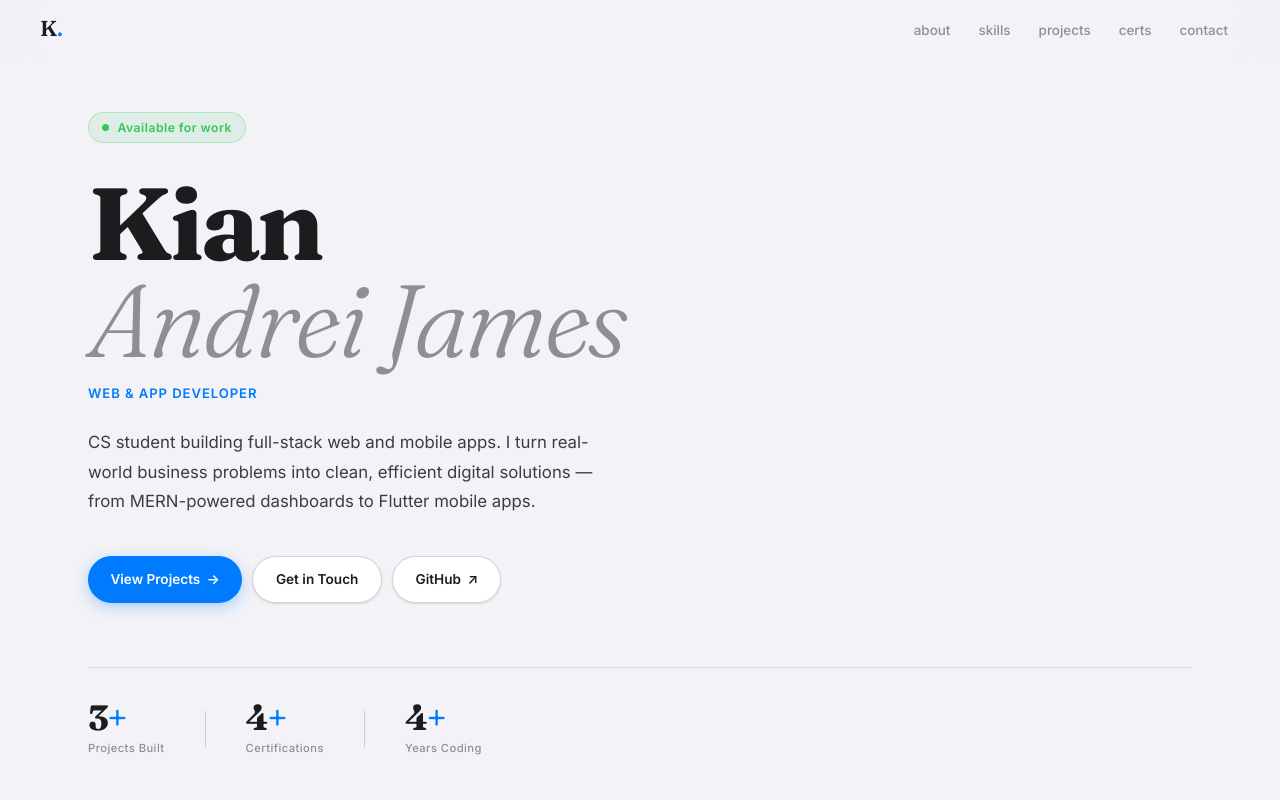
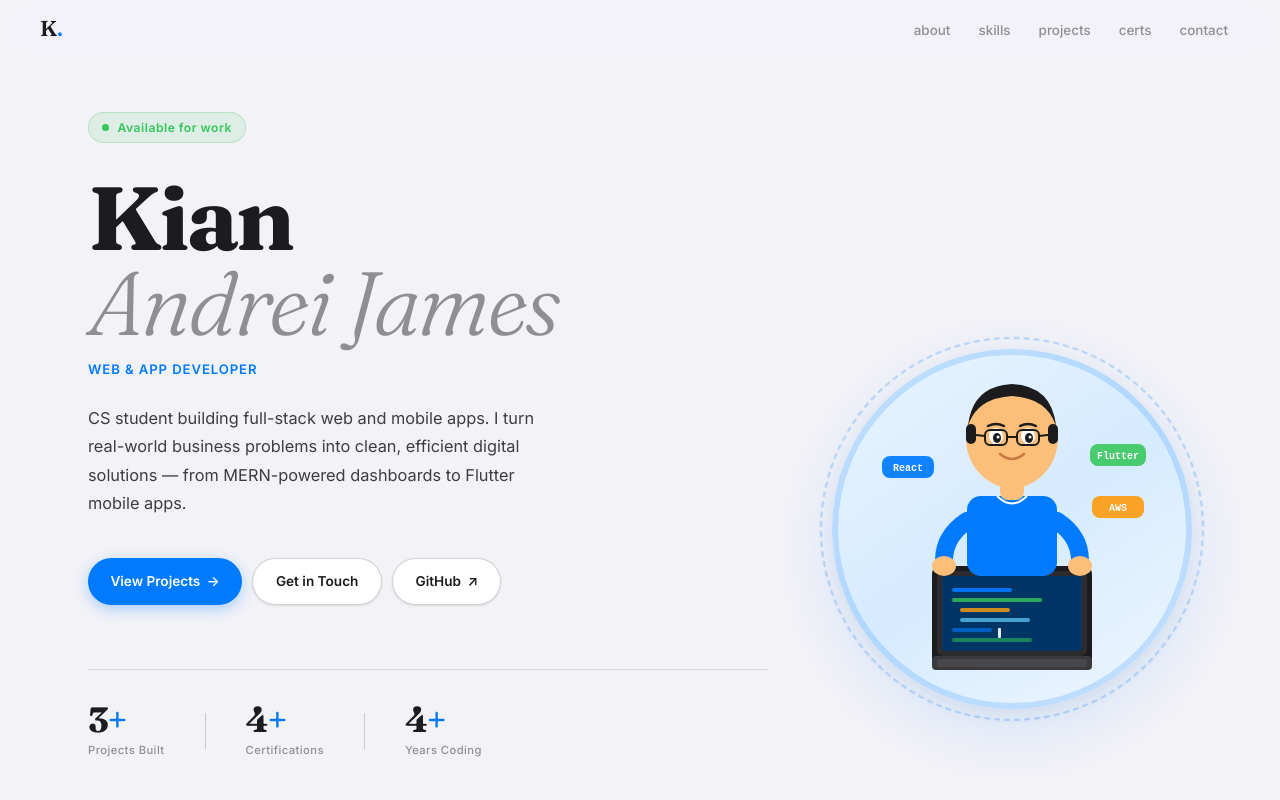
Before and after one commit to Kian-James/My-Portfolio, a React (Vite) app: page / in a window 1280 px wide. Shown: the top 800 px of the page. Built offline with nearby package versions, Linux system fonts and the light colour scheme.

Commit message:
hero change

```diff
--- a/src/components/Hero.module.css
+++ b/src/components/Hero.module.css
@@ -5,9 +5,20 @@
   padding: 7rem 3rem 5rem;
   max-width: 1200px;
   margin: 0 auto;
+  overflow: visible;
 }
 
-.inner { width: 100%; }
+/* Two-column layout */
+.inner {
+  width: 100%;
+  display: grid;
+  grid-template-columns: 1fr auto;
+  align-items: center;
+  gap: 4rem;
+}
+
+/* ── Left column ── */
+.content {}
 
 .tag {
   display: inline-flex;
@@ -35,7 +46,7 @@
 
 .name {
   font-family: var(--font-display);
-  font-size: clamp(3.2rem, 8vw, 6.5rem);
+  font-size: clamp(3rem, 7vw, 6rem);
   font-weight: 700;
   line-height: 0.95;
   letter-spacing: -0.03em;
@@ -59,9 +70,9 @@
 }
 
 .summary {
-  font-size: 1.05rem;
+  font-size: 1.02rem;
   color: var(--text2);
-  max-width: 520px;
+  max-width: 480px;
   line-height: 1.75;
   margin-bottom: 2.5rem;
   animation: fadeUp 0.5s 0.24s ease both;
@@ -158,7 +169,7 @@
   background: var(--bg2);
   border: 0.5px solid var(--border);
   border-radius: var(--radius);
-  max-width: 500px;
+  max-width: 480px;
   box-shadow: var(--shadow-sm);
   animation: fadeUp 0.5s 0.44s ease both;
 }
@@ -190,8 +201,115 @@
   border: 1px solid rgba(0, 122, 255, 0.2);
 }
 
+/* ── Right column: avatar ── */
+.avatarWrap {
+  position: relative;
+  width: 360px;
+  height: 360px;
+  flex-shrink: 0;
+  animation: fadeUp 0.6s 0.2s ease both;
+}
+
+/* Outer decorative ring */
+.avatarRing {
+  position: absolute;
+  inset: -12px;
+  border-radius: 50%;
+  border: 2px dashed rgba(0, 122, 255, 0.25);
+  animation: spin 20s linear infinite;
+}
+
+@keyframes spin {
+  to { transform: rotate(360deg); }
+}
+
+/* The circle */
+.avatarCircle {
+  width: 360px;
+  height: 360px;
+  border-radius: 50%;
+  background: linear-gradient(145deg, #E8F4FF 0%, #D6EBFF 50%, #EEF7FF 100%);
+  border: 3px solid rgba(0, 122, 255, 0.18);
+  position: relative;
+  overflow: visible;  /* key — lets figure overflow */
+  box-shadow:
+    0 20px 60px rgba(0, 122, 255, 0.12),
+    0 4px 20px rgba(0, 0, 0, 0.06);
+}
+
+/* Clip the BOTTOM of the circle only, let top overflow */
+.avatarCircle::after {
+  content: '';
+  position: absolute;
+  inset: 0;
+  border-radius: 50%;
+  box-shadow: inset 0 0 0 3px rgba(0, 122, 255, 0.18);
+  pointer-events: none;
+  z-index: 2;
+}
+
+/* Figure container — positioned so head pokes above circle */
+.avatarFigure {
+  position: absolute;
+  bottom: 0;
+  left: 50%;
+  transform: translateX(-50%);
+  width: 280px;
+  z-index: 3;
+}
+
+.coderSvg {
+  width: 100%;
+  height: auto;
+  display: block;
+}
+
+/* Floating badge animations */
+.avatarFigure svg g:nth-child(1) {
+  animation: floatA 3s ease-in-out infinite;
+}
+.avatarFigure svg g:nth-child(2) {
+  animation: floatB 3.5s ease-in-out infinite;
+}
+.avatarFigure svg g:nth-child(3) {
+  animation: floatC 4s ease-in-out infinite;
+}
+
+@keyframes floatA {
+  0%, 100% { transform: translateY(0px); }
+  50% { transform: translateY(-6px); }
+}
+@keyframes floatB {
+  0%, 100% { transform: translateY(0px); }
+  50% { transform: translateY(-8px); }
+}
+@keyframes floatC {
+  0%, 100% { transform: translateY(0px); }
+  50% { transform: translateY(-5px); }
+}
+
+/* ── Responsive ── */
+@media (max-width: 1024px) {
+  .avatarWrap { width: 300px; height: 300px; }
+  .avatarCircle { width: 300px; height: 300px; }
+  .avatarFigure { width: 230px; }
+  .inner { gap: 2.5rem; }
+}
+
 @media (max-width: 768px) {
   .hero { padding: 5.5rem 1.5rem 4rem; }
+  .inner {
+    grid-template-columns: 1fr;
+    gap: 3rem;
+  }
+  .avatarWrap {
+    width: 260px;
+    height: 260px;
+    margin: 0 auto;
+    order: -1; /* avatar on top on mobile */
+  }
+  .avatarCircle { width: 260px; height: 260px; }
+  .avatarFigure { width: 200px; }
   .stats { gap: 1.5rem; }
   .ctas { flex-direction: column; }
   .btn { justify-content: center; }
--- a/src/components/Hero.tsx
+++ b/src/components/Hero.tsx
@@ -1,3 +1,4 @@
+/// <reference types="react" />
 import { ME } from '@/data/me';
 import { PROJECTS } from '@/data/projects';
 import { CERTIFICATIONS } from '@/data/certifications';
@@ -10,6 +11,9 @@ export default function Hero() {
   return (
     <section className={styles.hero} id="about">
       <div className={styles.inner}>
+
+        {/* ── Left: text content ── */}
+        <div className={styles.content}>
           <div className={styles.tag}>
             <span className={styles.pulse} />
             Available for work
@@ -76,6 +80,95 @@ export default function Hero() {
             </div>
           </div>
         </div>
+
+        {/* ── Right: avatar circle with overflow figure ── */}
+        <div className={styles.avatarWrap}>
+          {/* Decorative ring */}
+          <div className={styles.avatarRing} />
+          {/* Circle background */}
+          <div className={styles.avatarCircle}>
+            {/* Coder SVG illustration — upper body overflows the circle */}
+            <div className={styles.avatarFigure}>
+              <svg viewBox="0 0 280 380" fill="none" xmlns="http://www.w3.org/2000/svg" className={styles.coderSvg}>
+                {/* Laptop base */}
+                <rect x="60" y="240" width="160" height="100" rx="8" fill="#1C1C1E"/>
+                <rect x="65" y="245" width="150" height="85" rx="6" fill="#2C2C2E"/>
+                {/* Screen glow */}
+                <rect x="70" y="250" width="140" height="75" rx="4" fill="#003566"/>
+                {/* Code lines on screen */}
+                <rect x="80" y="262" width="60" height="4" rx="2" fill="#007AFF" opacity="0.9"/>
+                <rect x="80" y="272" width="90" height="4" rx="2" fill="#34C759" opacity="0.8"/>
+                <rect x="88" y="282" width="50" height="4" rx="2" fill="#FF9F0A" opacity="0.8"/>
+                <rect x="88" y="292" width="70" height="4" rx="2" fill="#64D2FF" opacity="0.7"/>
+                <rect x="80" y="302" width="40" height="4" rx="2" fill="#007AFF" opacity="0.6"/>
+                <rect x="80" y="312" width="80" height="4" rx="2" fill="#30D158" opacity="0.5"/>
+                {/* Cursor blink */}
+                <rect x="126" y="302" width="3" height="10" rx="1" fill="white" opacity="0.9">
+                  <animate attributeName="opacity" values="0.9;0;0.9" dur="1.1s" repeatCount="indefinite"/>
+                </rect>
+                {/* Keyboard */}
+                <rect x="60" y="330" width="160" height="14" rx="4" fill="#3A3A3C"/>
+                <rect x="65" y="333" width="150" height="8" rx="2" fill="#48484A"/>
+
+                {/* Body / torso */}
+                <rect x="95" y="170" width="90" height="80" rx="14" fill="#007AFF"/>
+                {/* Collar */}
+                <path d="M125 170 Q140 185 155 170" stroke="white" stroke-width="2" fill="none"/>
+                {/* Arms reaching to laptop */}
+                <path d="M95 195 Q72 210 72 235" stroke="#007AFF" stroke-width="18" stroke-linecap="round"/>
+                <path d="M185 195 Q208 210 208 235" stroke="#007AFF" stroke-width="18" stroke-linecap="round"/>
+                {/* Hands */}
+                <ellipse cx="72" cy="240" rx="12" ry="10" fill="#FBBF7A"/>
+                <ellipse cx="208" cy="240" rx="12" ry="10" fill="#FBBF7A"/>
+
+                {/* Neck */}
+                <rect x="128" y="138" width="24" height="36" rx="8" fill="#FBBF7A"/>
+
+                {/* Head — overflows above circle */}
+                <ellipse cx="140" cy="112" rx="46" ry="50" fill="#FBBF7A"/>
+                {/* Hair */}
+                <path d="M96 100 Q100 60 140 58 Q180 60 184 100 Q175 72 140 70 Q105 72 96 100Z" fill="#1C1C1E"/>
+                {/* Side burns */}
+                <rect x="94" y="98" width="10" height="20" rx="5" fill="#1C1C1E"/>
+                <rect x="176" y="98" width="10" height="20" rx="5" fill="#1C1C1E"/>
+                {/* Eyes */}
+                <ellipse cx="124" cy="110" rx="7" ry="8" fill="white"/>
+                <ellipse cx="156" cy="110" rx="7" ry="8" fill="white"/>
+                <ellipse cx="125" cy="112" rx="4" ry="5" fill="#1C1C1E"/>
+                <ellipse cx="157" cy="112" rx="4" ry="5" fill="#1C1C1E"/>
+                <circle cx="126" cy="111" r="1.5" fill="white"/>
+                <circle cx="158" cy="111" r="1.5" fill="white"/>
+                {/* Eyebrows */}
+                <path d="M116 100 Q124 96 132 100" stroke="#1C1C1E" stroke-width="2.5" stroke-linecap="round" fill="none"/>
+                <path d="M148 100 Q156 96 164 100" stroke="#1C1C1E" stroke-width="2.5" stroke-linecap="round" fill="none"/>
+                {/* Smile */}
+                <path d="M128 128 Q140 138 152 128" stroke="#C87941" stroke-width="2.5" stroke-linecap="round" fill="none"/>
+                {/* Glasses */}
+                <rect x="113" y="104" width="22" height="15" rx="5" stroke="#1C1C1E" stroke-width="2" fill="none"/>
+                <rect x="145" y="104" width="22" height="15" rx="5" stroke="#1C1C1E" stroke-width="2" fill="none"/>
+                <line x1="135" y1="111" x2="145" y2="111" stroke="#1C1C1E" stroke-width="2"/>
+                <line x1="94" y1="108" x2="113" y2="110" stroke="#1C1C1E" stroke-width="2"/>
+                <line x1="167" y1="110" x2="184" y2="108" stroke="#1C1C1E" stroke-width="2"/>
+
+                {/* Floating code badges */}
+                <g opacity="0.92">
+                  <rect x="10" y="130" width="52" height="22" rx="8" fill="#007AFF"/>
+                  <text x="36" y="145" text-anchor="middle" fill="white" font-size="10" font-family="monospace" font-weight="600">React</text>
+                </g>
+                <g opacity="0.88">
+                  <rect x="218" y="118" width="56" height="22" rx="8" fill="#34C759"/>
+                  <text x="246" y="133" text-anchor="middle" fill="white" font-size="10" font-family="monospace" font-weight="600">Flutter</text>
+                </g>
+                <g opacity="0.85">
+                  <rect x="220" y="170" width="52" height="22" rx="8" fill="#FF9500"/>
+                  <text x="246" y="185" text-anchor="middle" fill="white" font-size="10" font-family="monospace" font-weight="600">AWS</text>
+                </g>
+              </svg>
+            </div>
+          </div>
+        </div>
+
+      </div>
     </section>
   );
 }
```
Lines whose indentation alone changed are shown as unchanged.
